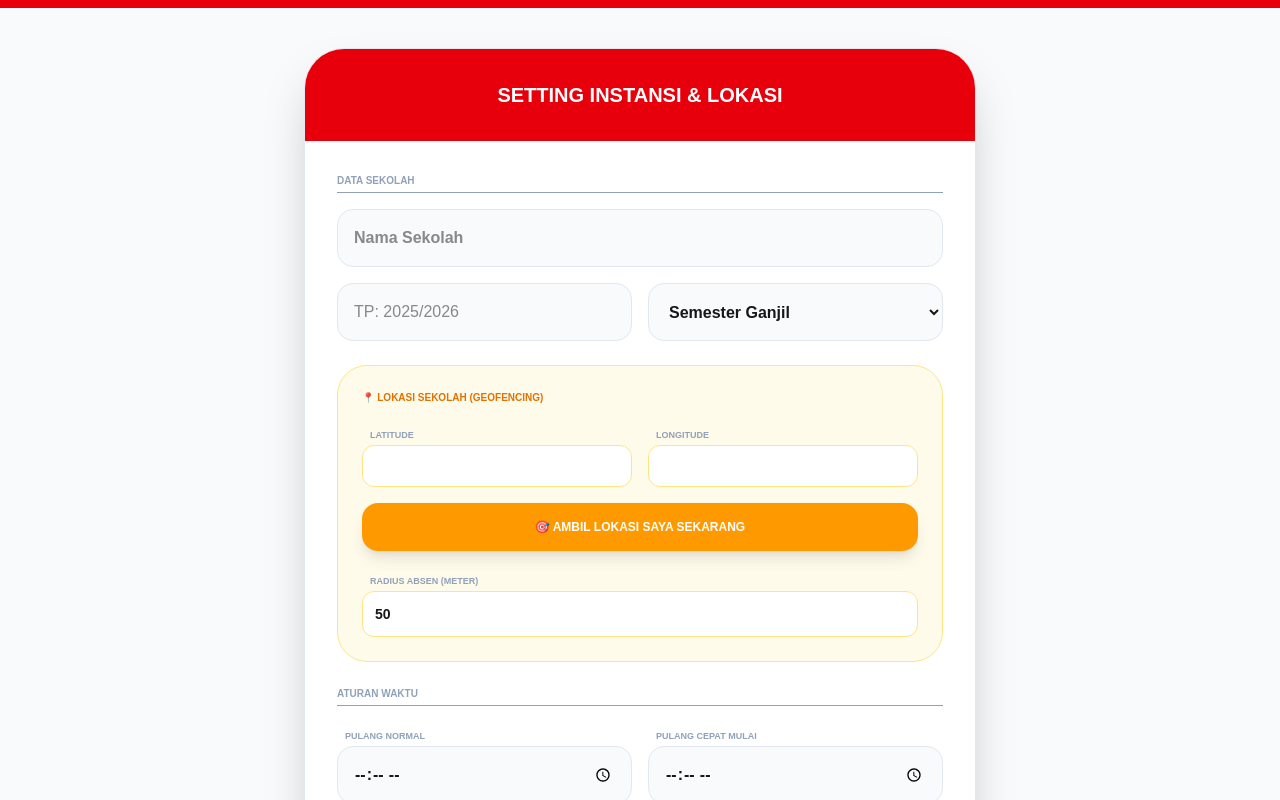
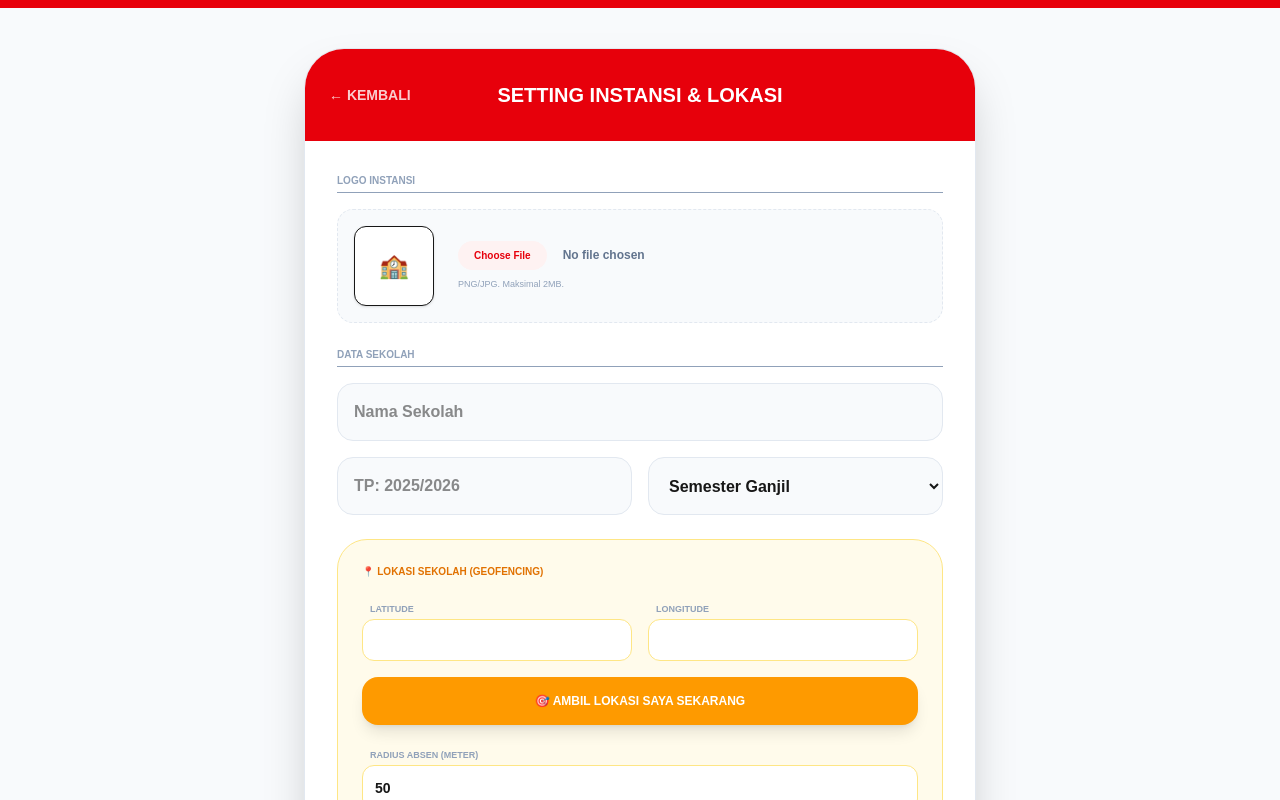
Before and after one commit to BerkahLestariJambi/absensisanpio, a Next.js app: page /admin/setting in a window 1280 px wide. Shown: the top 800 px of the page. Built offline with nearby package versions, Linux system fonts and the light colour scheme; no server answers.

Commit message:
Update page.tsx

```diff
--- a/app/admin/setting/page.tsx
+++ b/app/admin/setting/page.tsx
@@ -7,17 +7,18 @@ export default function AdminSetting() {
   const router = useRouter();
   const [loading, setLoading] = useState(true);
   const [saving, setSaving] = useState(false);
-  const [adminLoc, setAdminLoc] = useState<{lat: number, lng: number} | null>(null);
+  const [adminLoc, setAdminLoc] = useState<{ lat: number, lng: number } | null>(null);
 
   const [formData, setFormData] = useState({
     nama_sekolah: "",
     tahun_pelajaran: "",
     semester: "",
+    jam_masuk: "07:00", // Tambahan Field Jam Masuk
     jam_pulang_normal: "",
     jam_pulang_cepat_mulai: "",
     lat_sekolah: "",
     lng_sekolah: "",
-    radius_meter: "50", // Standar radius 50 meter
+    radius_meter: "50",
     logo_sekolah: null as File | null,
     current_logo: ""
   });
@@ -27,12 +28,16 @@ export default function AdminSetting() {
       try {
         const res = await fetch("https://backendabsen.mejatika.com/api/setting-app");
         const result = await res.json();
-        if (result.success) {
-          const d = result.data;
+
+        // Sesuaikan dengan struktur data backend (biasanya result.data atau result langsung)
+        const d = result.success ? result.data : result;
+
+        if (d) {
           setFormData({
             nama_sekolah: d.nama_sekolah || "",
             tahun_pelajaran: d.tahun_pelajaran || "",
             semester: d.semester || "1",
+            jam_masuk: d.jam_masuk || "07:00",
             jam_pulang_normal: d.jam_pulang_normal || "12:45",
             jam_pulang_cepat_mulai: d.jam_pulang_cepat_mulai || "07:15",
             lat_sekolah: d.lat_sekolah || "",
@@ -49,7 +54,6 @@ export default function AdminSetting() {
       }
     };
 
-    // Pantau lokasi Admin secara real-time untuk akurasi
     if ("geolocation" in navigator) {
       navigator.geolocation.watchPosition((pos) => {
         setAdminLoc({ lat: pos.coords.latitude, lng: pos.coords.longitude });
@@ -59,7 +63,6 @@ export default function AdminSetting() {
     loadConfig();
   }, []);
 
-  // Fungsi untuk menyalin lokasi admin ke form koordinat sekolah
   const tangkapLokasiSekolah = () => {
     if (adminLoc) {
       setFormData(prev => ({
@@ -71,7 +74,8 @@ export default function AdminSetting() {
         title: "Lokasi Terkunci!",
         text: `Koordinat ${adminLoc.lat}, ${adminLoc.lng} berhasil diambil.`,
         icon: "success",
-        timer: 1500
+        timer: 1500,
+        showConfirmButton: false
       });
     } else {
       Swal.fire("GPS Belum Siap", "Mohon tunggu sebentar hingga sinyal GPS stabil.", "warning");
@@ -82,14 +86,21 @@ export default function AdminSetting() {
     e.preventDefault();
     setSaving(true);
 
+    const token = localStorage.getItem("auth_token");
     const dataToSend = new FormData();
-    // Append semua data teks
-    Object.entries(formData).forEach(([key, value]) => {
-      if (key !== 'logo_sekolah' && key !== 'current_logo' && value !== null) {
-        dataToSend.append(key, value.toString());
-      }
-    });
-    // Append logo jika ada
+
+    // Append data teks
+    dataToSend.append("nama_sekolah", formData.nama_sekolah);
+    dataToSend.append("tahun_pelajaran", formData.tahun_pelajaran);
+    dataToSend.append("semester", formData.semester);
+    dataToSend.append("jam_masuk", formData.jam_masuk);
+    dataToSend.append("jam_pulang_normal", formData.jam_pulang_normal);
+    dataToSend.append("jam_pulang_cepat_mulai", formData.jam_pulang_cepat_mulai);
+    dataToSend.append("lat_sekolah", formData.lat_sekolah);
+    dataToSend.append("lng_sekolah", formData.lng_sekolah);
+    dataToSend.append("radius_meter", formData.radius_meter);
+
+    // Append logo jika ada file baru yang dipilih
     if (formData.logo_sekolah) {
       dataToSend.append("logo_sekolah", formData.logo_sekolah);
     }
@@ -97,12 +108,23 @@ export default function AdminSetting() {
     try {
       const res = await fetch("https://backendabsen.mejatika.com/api/admin/setting-update", {
         method: "POST",
+        headers: {
+          "Authorization": `Bearer ${token}`, // Tambahkan token jika endpoint ini terproteksi
+          "Accept": "application/json"
+        },
         body: dataToSend,
       });
 
       if (res.ok) {
-        await Swal.fire("BERHASIL", "Pengaturan telah disimpan!", "success");
-        router.refresh();
+        await Swal.fire({
+          title: "BERHASIL",
+          text: "Pengaturan telah diperbarui!",
+          icon: "success",
+          confirmButtonText: "OK",
+          confirmButtonColor: "#dc2626"
+        });
+        // Kembali ke Dashboard
+        router.push("/admin/dashboard");
       } else {
         const errorData = await res.json();
         Swal.fire("GAGAL", errorData.message || "Gagal menyimpan perubahan", "error");
@@ -120,11 +142,40 @@ export default function AdminSetting() {
     <div className="min-h-screen bg-slate-50 p-4 md:p-10 border-t-8 border-red-600">
       <div className="max-w-2xl mx-auto bg-white rounded-[40px] shadow-2xl border border-slate-200 overflow-hidden">
 
-        <div className="bg-red-600 p-8 text-center">
+        <div className="bg-red-600 p-8 text-center relative">
+          <button
+            onClick={() => router.back()}
+            className="absolute left-6 top-1/2 -translate-y-1/2 text-white/80 hover:text-white font-bold text-sm"
+          >
+            ← KEMBALI
+          </button>
           <h1 className="text-white text-xl font-black uppercase">Setting Instansi & Lokasi</h1>
         </div>
 
         <form onSubmit={handleSubmit} className="p-8 space-y-6">
+
+          {/* SEKSI 0: UPLOAD LOGO */}
+          <div className="space-y-4">
+            <h3 className="text-[10px] font-black text-slate-400 uppercase border-b pb-1">Logo Instansi</h3>
+            <div className="flex items-center gap-6 p-4 bg-slate-50 rounded-2xl border border-dashed border-slate-200">
+                <div className="w-20 h-20 bg-white rounded-xl shadow-sm flex items-center justify-center overflow-hidden border">
+                    {formData.logo_sekolah ? (
+                        <img src={URL.createObjectURL(formData.logo_sekolah)} className="w-full h-full object-contain" alt="Preview" />
+                    ) : formData.current_logo ? (
+                        <img src={`https://backendabsen.mejatika.com/storage/${formData.current_logo}`} className="w-full h-full object-contain" alt="Current" />
+                    ) : <span className="text-2xl">🏫</span>}
+                </div>
+                <div className="flex-1">
+                    <input
+                        type="file"
+                        accept="image/*"
+                        onChange={(e) => setFormData({...formData, logo_sekolah: e.target.files?.[0] || null})}
+                        className="text-xs font-bold text-slate-500 file:mr-4 file:py-2 file:px-4 file:rounded-full file:border-0 file:text-[10px] file:font-black file:bg-red-50 file:text-red-600 hover:file:bg-red-100 cursor-pointer"
+                    />
+                    <p className="text-[9px] text-slate-400 mt-2">PNG/JPG. Maksimal 2MB.</p>
+                </div>
+            </div>
+          </div>
 
           {/* SEKSI 1: PROFIL */}
           <div className="space-y-4">
@@ -133,9 +184,10 @@ export default function AdminSetting() {
               type="text" placeholder="Nama Sekolah" value={formData.nama_sekolah}
               onChange={(e) => setFormData({...formData, nama_sekolah: e.target.value})}
               className="w-full p-4 bg-slate-50 border border-slate-200 rounded-2xl outline-none focus:border-red-500 font-bold"
+              required
             />
             <div className="grid grid-cols-2 gap-4">
-              <input type="text" placeholder="TP: 2025/2026" value={formData.tahun_pelajaran} onChange={(e) => setFormData({...formData, tahun_pelajaran: e.target.value})} className="p-4 bg-slate-50 border border-slate-200 rounded-2xl outline-none" />
+              <input type="text" placeholder="TP: 2025/2026" value={formData.tahun_pelajaran} onChange={(e) => setFormData({...formData, tahun_pelajaran: e.target.value})} className="p-4 bg-slate-50 border border-slate-200 rounded-2xl outline-none font-bold" />
               <select value={formData.semester} onChange={(e) => setFormData({...formData, semester: e.target.value})} className="p-4 bg-slate-50 border border-slate-200 rounded-2xl outline-none font-bold">
                 <option value="1">Semester Ganjil</option>
                 <option value="2">Semester Genap</option>
@@ -179,6 +231,10 @@ export default function AdminSetting() {
           {/* SEKSI 3: JAM KERJA */}
           <div className="space-y-4">
             <h3 className="text-[10px] font-black text-slate-400 uppercase border-b pb-1">Aturan Waktu</h3>
+            <div>
+                <label className="text-[9px] font-bold text-slate-400 ml-2 uppercase">Jam Masuk (Batas Terlambat)</label>
+                <input type="time" value={formData.jam_masuk} onChange={(e) => setFormData({...formData, jam_masuk: e.target.value})} className="w-full p-4 bg-slate-50 border border-slate-200 rounded-2xl font-bold mb-4" />
+            </div>
             <div className="grid grid-cols-2 gap-4">
               <div>
                 <label className="text-[9px] font-bold text-slate-400 ml-2">PULANG NORMAL</label>
```
